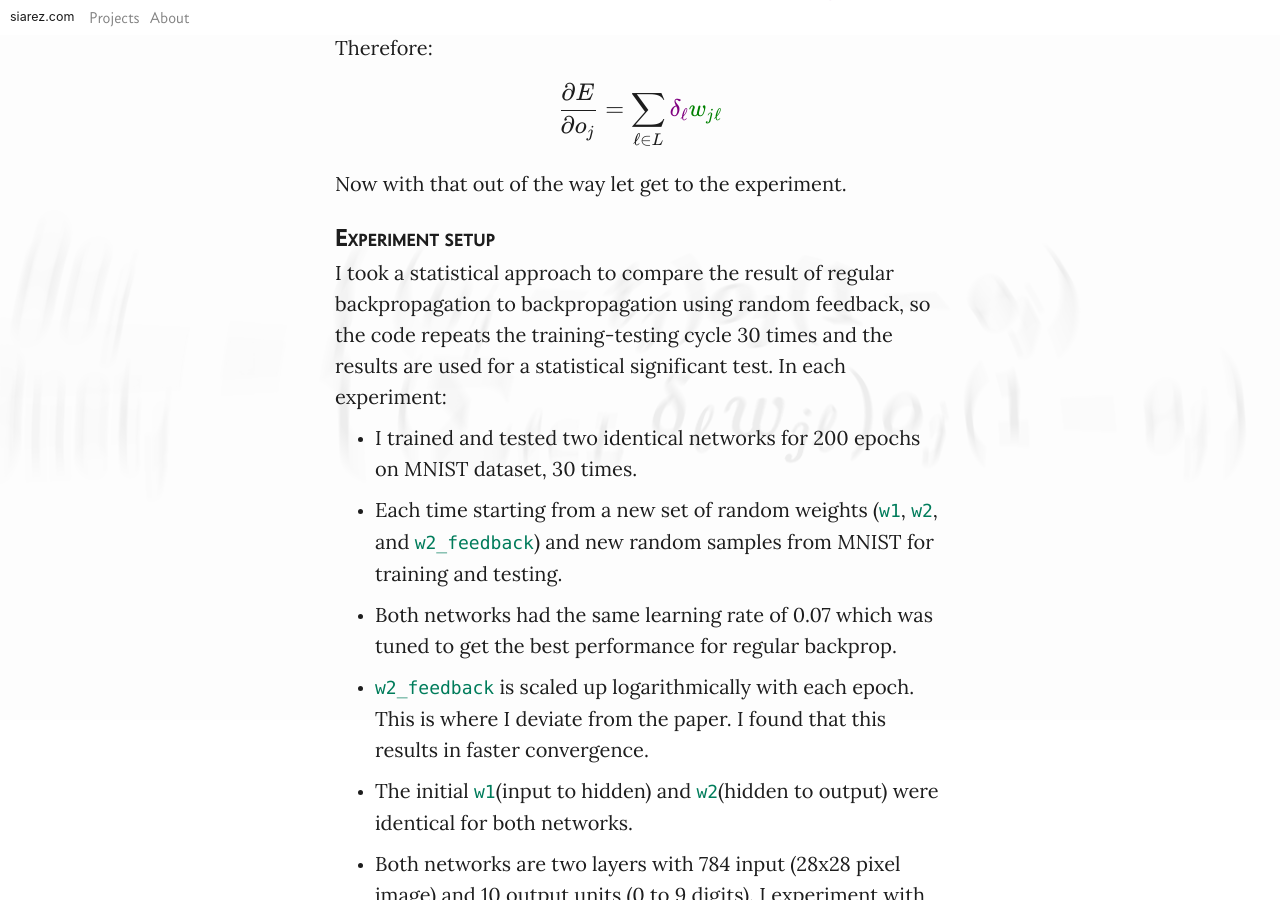
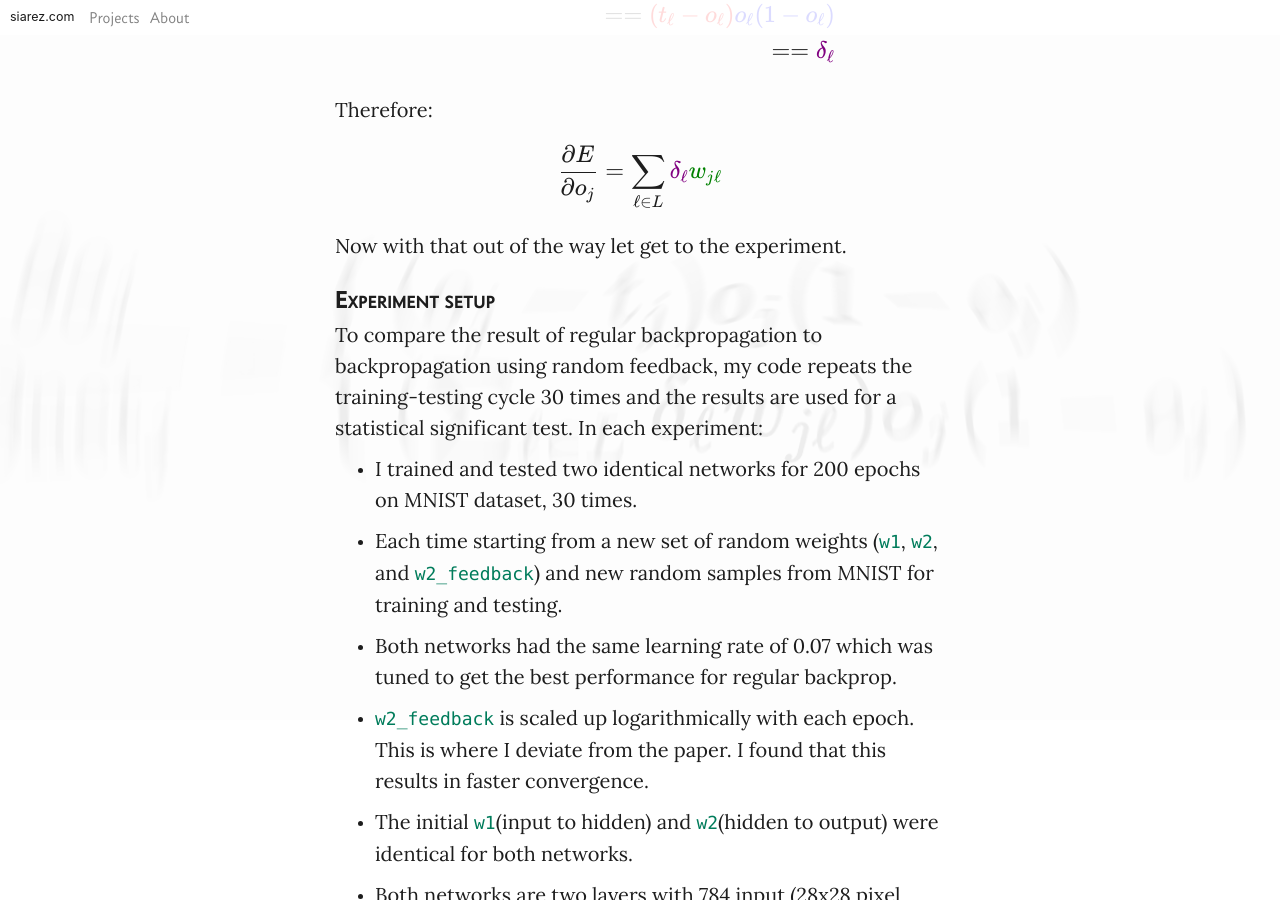
Before and after one commit to siarez/siarez.com, a Jekyll site: the page built from _posts/2017-09-15-random-backpropogation.html, in a window 1280 px wide and 900 px high, scrolled down 3221 px. Built offline with Jekyll 4.4.1, drawn with Linux system fonts in a browser that asks for light colours; nearby versions of some CDN libraries; comment, search, counter and statistics services are not loaded; some of the changed text lies outside the part shown.

Commit message:
minor clarifications

```diff
--- a/_posts/2017-09-15-random-backpropogation.html
+++ b/_posts/2017-09-15-random-backpropogation.html
@@ -90,8 +91,8 @@ Now with that out of the way let get to the experiment.
 </p>
 <h2>Experiment setup</h2>
 <p>
-I took a statistical approach to compare the result of regular backpropagation to backpropagation using random feedback,
-    so the code repeats the training-testing cycle 30 times and the results are used for a statistical significant test.
+To compare the result of regular backpropagation to backpropagation using random feedback,
+    my code repeats the training-testing cycle 30 times and the results are used for a statistical significant test.
     In each experiment:
 </p>
 <ul>
@@ -101,14 +102,14 @@ I took a statistical approach to compare the result of regular backpropagation t
     <li><p><var>w2_feedback</var> is scaled up logarithmically with each epoch. This is where I deviate from the paper. I found that this results in faster convergence.</p></li>
     <li><p>The initial <var>w1</var>(input to hidden) and <var>w2</var>(hidden to output) were identical for both networks. </p></li>
     <li><p>Both networks are two layers with 784 input (28x28 pixel image) and 10 output units (0 to 9 digits). I experiment with different number of units in the hidden layer.</p></li>
-    <li><p>The only difference between the networks is that I used a normally distributed random weights (<var>w2_feedback</var>) during backprop.
+    <li><p>The only difference between the two networks is that I used normally distributed random weights (<var>w2_feedback</var>) during backprop.
         <var>w2_feedback</var> is the \(\color{green}w_{j\ell}\) in our equations above. Normally the same weights are used during forward and backward pass.
-        Here we used a random \(w_{j\ell}\)(<var>w2_feedback</var> in the code) in the backward pass. <var>w2_feedback</var> remained constant during training.</p>
-    </li>
+        Here we used a random \(w_{j\ell}\)(<var>w2_feedback</var> in the code) in the backward pass. </p></li>
+    <li><p><var>w2_feedback</var> remained constant during training.</p></li>
     <li><p>After each training-testing run, accuracy was measured and recorded on the test set. </p></li>
 </ul>
 <p>
-After the experiment, t-test is performed on recorded accuracies of each run to see if there is a significant difference in performance.
+After 30 runs, t-test is performed on recorded accuracies of each run to see if there is a significant difference in performance.
 Results are reported in the table below.
 </p>
 <h2>Results</h2>
@@ -182,7 +183,7 @@ But why this result? I had an intuition that by using a random but fixed <var>w2
 </p>
 <figure class="figure" >
     <img style="max-width:100%" class="mx-auto d-block" src="{{site.baseurl}}/assets/images/random_feedback/pearson-r.png">
-    <figcaption class="figure-caption">A simple feed forward neural net</figcaption>
+    <figcaption class="figure-caption">Top: Loss plot. Bottom: Pearson's correlation between forward weights and backward random weights. </figcaption>
 </figure>
 <p>You can see that Pearson’s r increases as loss decreases, and it usually hovers around 0.75±0.05 by the end of the training.
     So there is some truth to my hypothesis. How much truth? r = 0.75 you could say!
```
Also changed, not shown: other parts of _posts/2017-09-15-random-backpropogation.html (+4 -3 lines).
